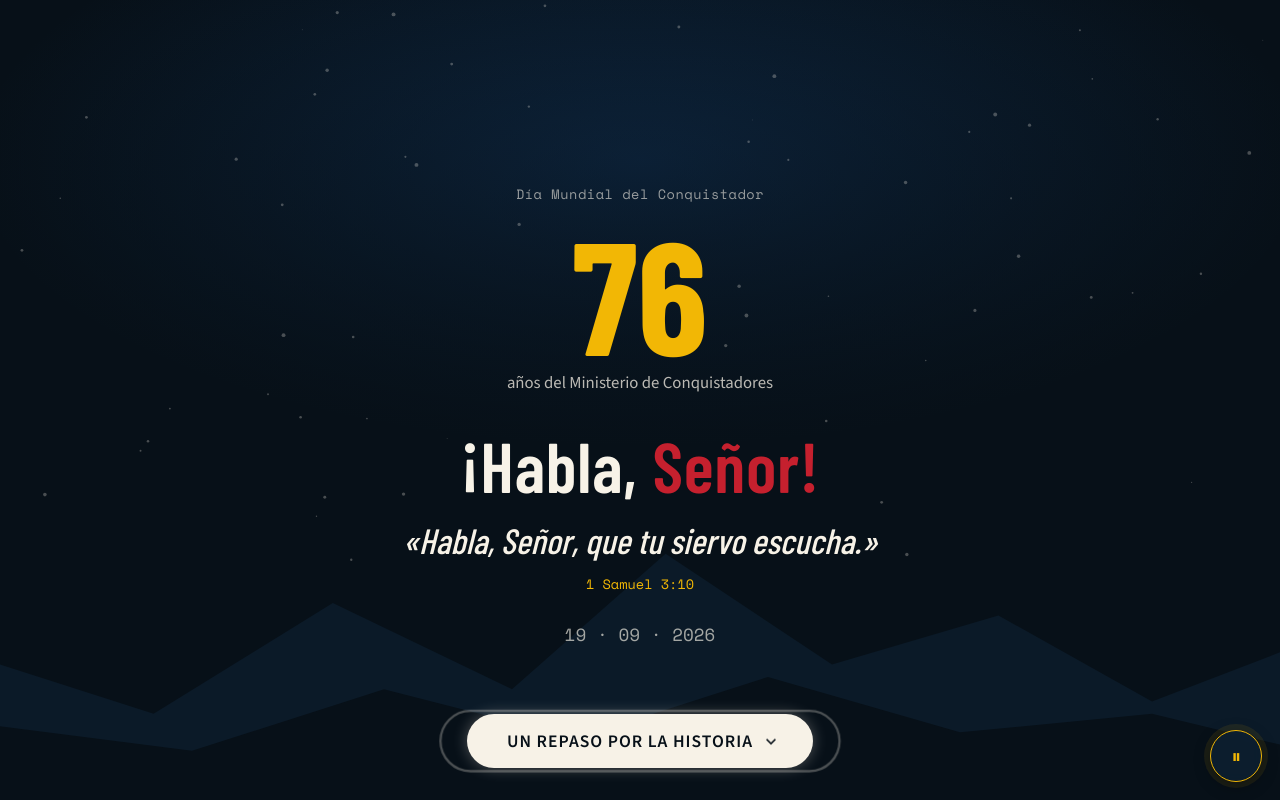
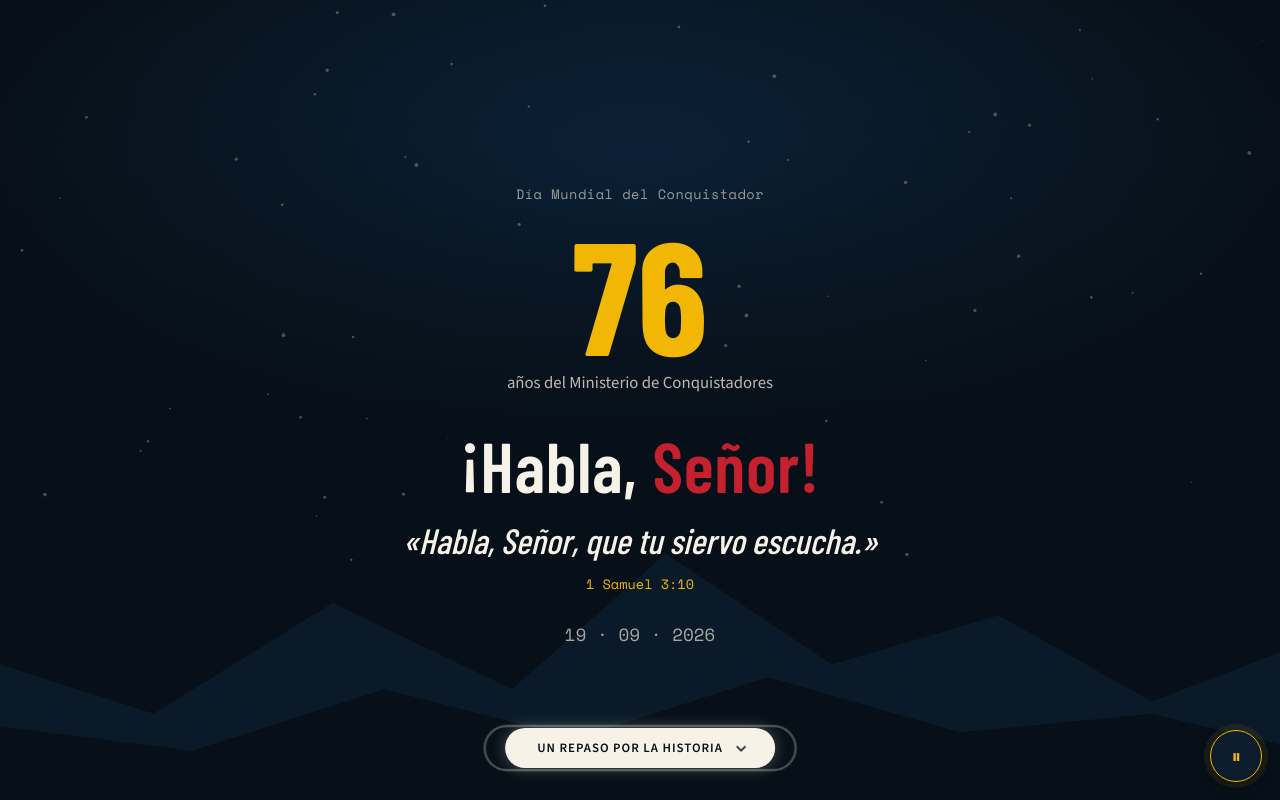
Before and after one commit to Gerson-Meneses/DIA-CONQUISTADOR, a React (Vite) app: page / in a window 1280 px wide. Shown: the top 800 px of the page. Built offline with nearby package versions, Linux system fonts and the light colour scheme.

Commit message:
Dia-Conquistador

```diff
--- a/src/index.css
+++ b/src/index.css
@@ -891,10 +891,10 @@ button {
   display: inline-flex;
   align-items: center;
   gap: 0.5rem;
-  padding: 0.8rem 2rem;
+  padding: 0.6rem 1.5rem;
   font-family: inherit;
   font-weight: bold;
-  font-size: 1.1rem;
+  font-size: .8rem;
   text-transform: uppercase;
   letter-spacing: 1px;
   color: #071018; /* Fondo oscuro del texto */
```
